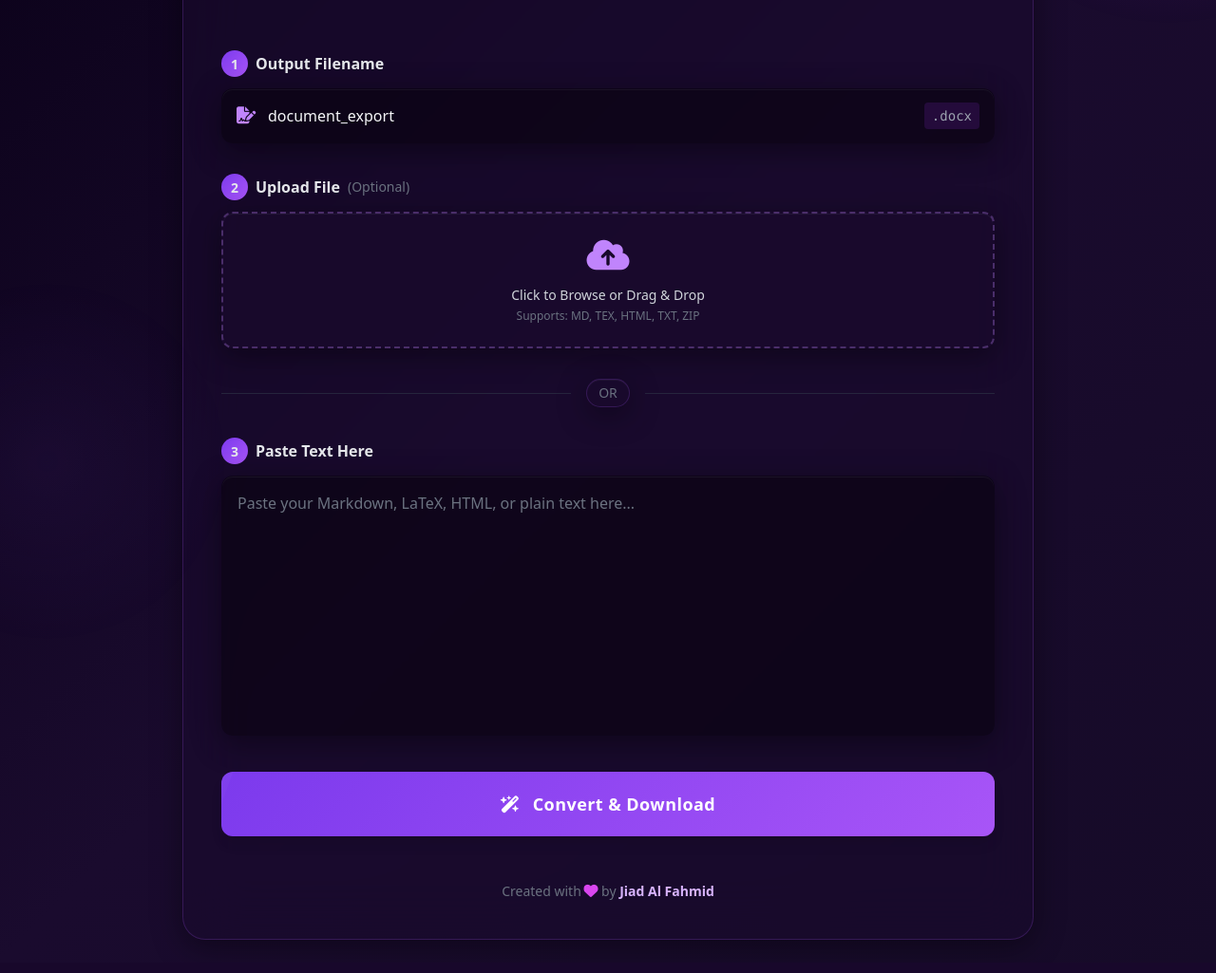
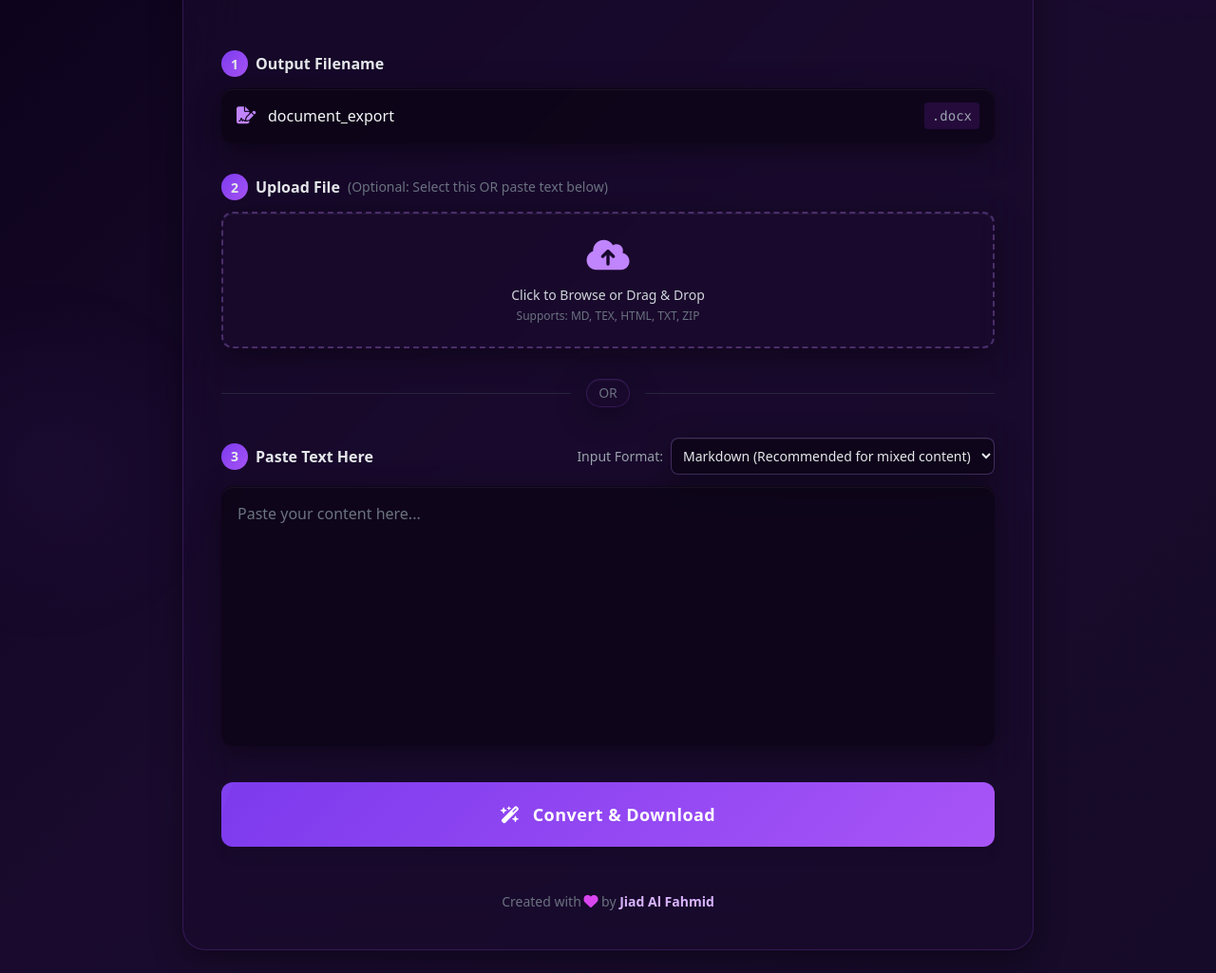
Before and after one commit to jiadalfahmid/doc-converter, a Flask app: page / in a window 1280 px wide. Shown: the part 264-1289 px from the top of the page at 95% size. Before the commit the page ends 1257 px from the top, so only its background shows below. Run offline with Flask 3, Linux system fonts and the light colour scheme; some libraries are stand-ins or nearby versions.

Commit message:
Enhance form instructions and styles
Updated input focus styles and modified step 2 and step 3 labels to provide clearer instructions.

```diff
--- a/templates/index.html
+++ b/templates/index.html
@@ -167,7 +167,7 @@
             animation: float 3s ease-in-out infinite;
         }
 
-        input:focus, textarea:focus {
+        input:focus, textarea:focus, select:focus {
             outline: none;
             border-color: rgba(168, 85, 247, 0.6);
         }
@@ -250,7 +250,7 @@
             <div class="group animate-section animate-delay-3">
                 <label class="text-gray-200 font-semibold block mb-3 flex items-center">
                     <span class="step-number">2</span>
-                    Upload File <span class="text-gray-500 text-sm font-normal ml-2">(Optional)</span>
+                    Upload File <span class="text-gray-500 text-sm font-normal ml-2">(Optional: Select this OR paste text below)</span>
                 </label>
                 <label class="flex flex-col items-center justify-center p-8 h-36 glass-card rounded-xl border-2 border-dashed border-purple-400/30 cursor-pointer upload-hover">
                     <i class="fa-solid fa-cloud-arrow-up text-purple-400 text-4xl mb-3"></i>
@@ -268,15 +268,29 @@
                 <div class="flex-1 border-t border-gray-700/50"></div>
             </div>
 
-            <!-- Step 3 -->
+            <!-- Step 3: Combined Format Selector and Text Area -->
             <div class="group animate-section animate-delay-3">
-                <label class="text-gray-200 font-semibold block mb-3 flex items-center">
-                    <span class="step-number">3</span>
-                    Paste Text Here
-                </label>
+                <div class="flex flex-col sm:flex-row justify-between items-start sm:items-center mb-3">
+                    <label class="text-gray-200 font-semibold block flex items-center mb-2 sm:mb-0">
+                        <span class="step-number">3</span>
+                        Paste Text Here
+                    </label>
+
+                    <div class="flex items-center">
+                        <label for="input_format_selector" class="text-gray-400 text-sm mr-2 font-medium">Input Format:</label>
+                        <select id="input_format_selector" name="input_format_selector"
+                            class="p-2 rounded-lg glass-card text-gray-200 bg-black/40 text-sm border-purple-400/30 focus:ring-purple-500 focus:ring-1 cursor-pointer">
+                            <option value="md">Markdown (Recommended for mixed content)</option>
+                            <option value="tex">LaTeX (For pure LaTeX documents)</option>
+                            <option value="html">HTML</option>
+                            <option value="txt">Plain Text</option>
+                        </select>
+                    </div>
+                </div>
+
                 <textarea rows="10" name="content"
                     class="w-full glass-card bg-black/40 p-4 rounded-xl resize-none focus:ring-purple-500 focus:ring-2 text-gray-100 placeholder-gray-500 transition-all border border-transparent"
-                    placeholder="Paste your Markdown, LaTeX, HTML, or plain text here..."></textarea>
+                    placeholder="Paste your content here..."></textarea>
             </div>
 
             <!-- Button -->
```
